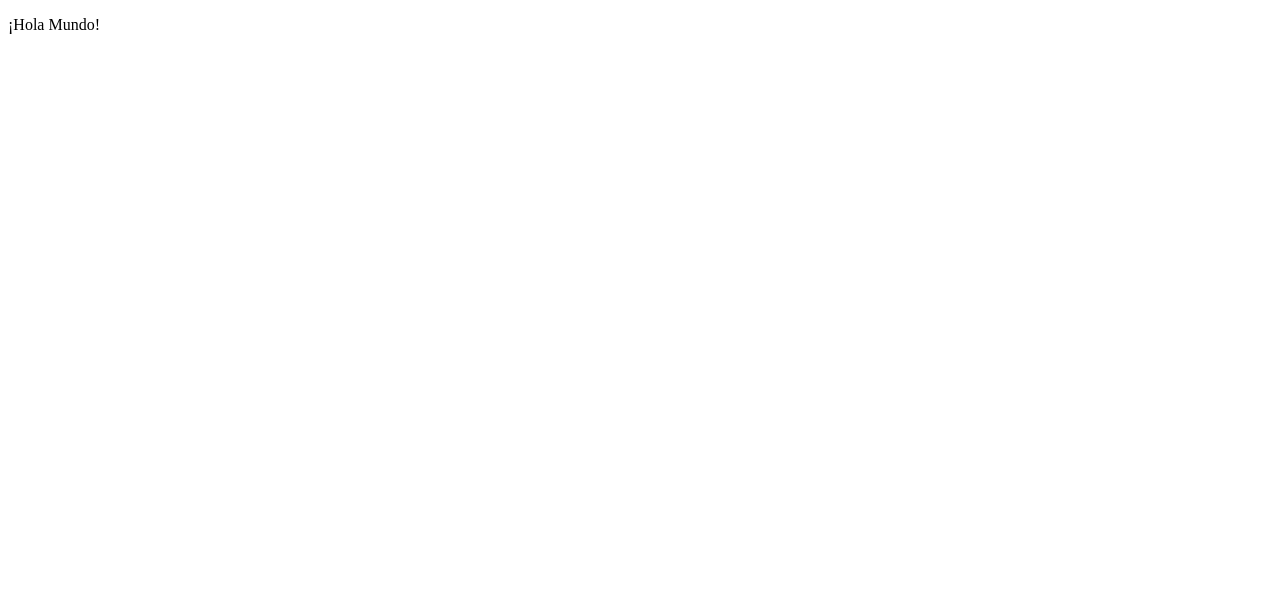
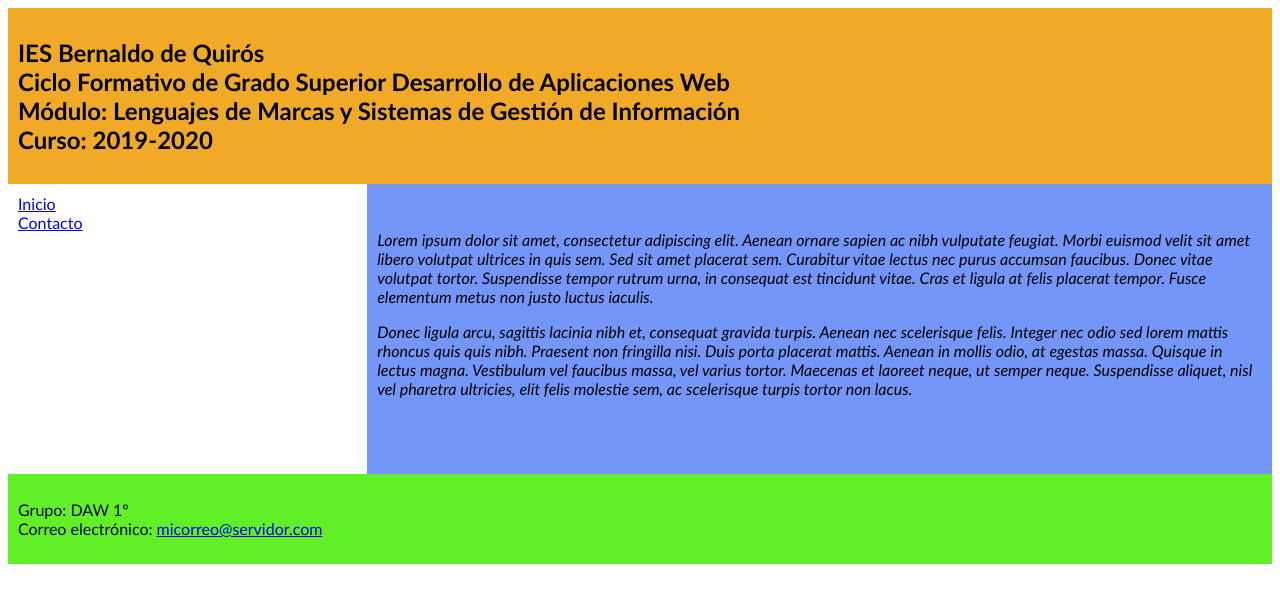
Before and after one commit to ibq-daw1-1920-00/lmsgi, a plain HTML site: page index.html in a window 1280 px wide. Drawn offline with Linux system fonts and the light colour scheme.

Commit message:
Indice LMSGI

```diff
--- /dev/null
+++ b/CSS/LMSGI.css
@@ -0,0 +1,32 @@
+html,body {
+    height:100%;
+    font-family:Calibri
+}
+
+header {
+    display:block;
+    background:#f0aa28;
+    padding: 10px 10px;
+}
+section {
+    width: 70%;
+    background: #7396f8;
+    float: right;
+    overflow: auto;
+    padding: 10px 10px;
+    padding-bottom: 60px;
+    padding-top: 30px;
+}
+
+aside {
+    float: left;
+    width: 20%;
+    padding: 10px 10px;
+}
+
+footer {
+    position: relative;
+    clear: both;
+    background: #61f028;
+    padding: 10px 10px;
+}
--- a/index.html
+++ b/index.html
@@ -2,13 +2,44 @@
 <html lang="es">
 
 <head>
-	<meta charset="UTF-8"  />
-        <title>Título Hola Mundo</title>
+	<meta charset="UTF-8"/>
+    <title>Título Hola Mundo</title>
+    <link rel="icon" href="imagenes/LMSGI_Icono.png" type="image/png"/>
+    <link rel="stylesheet" media="screen" href="CSS/LMSGI.css"/>
 </head>
 
 <body>
 
-     <p>¡Hola Mundo!</p>
+    <header>
+        <h2>
+            IES Bernaldo de Quirós<br/>
+            Ciclo Formativo de Grado Superior Desarrollo de Aplicaciones Web<br/>
+            Módulo: Lenguajes de Marcas y Sistemas de Gestión de Información<br/>
+            Curso: 2019-2020
+        </h2>
+    </header>
+
+    <section>
+        <em>
+        <p>Lorem ipsum dolor sit amet, consectetur adipiscing elit. Aenean ornare sapien ac nibh vulputate feugiat. Morbi euismod velit sit amet libero volutpat ultrices in quis sem. Sed sit amet placerat sem. Curabitur vitae lectus nec purus accumsan faucibus. Donec vitae volutpat tortor. Suspendisse tempor rutrum urna, in consequat est tincidunt vitae. Cras et ligula at felis placerat tempor. Fusce elementum metus non justo luctus iaculis.</p>
+        <p>Donec ligula arcu, sagittis lacinia nibh et, consequat gravida turpis. Aenean nec scelerisque felis. Integer nec odio sed lorem mattis rhoncus quis quis nibh. Praesent non fringilla nisi. Duis porta placerat mattis. Aenean in mollis odio, at egestas massa. Quisque in lectus magna. Vestibulum vel faucibus massa, vel varius tortor. Maecenas et laoreet neque, ut semper neque. Suspendisse aliquet, nisl vel pharetra ultricies, elit felis molestie sem, ac scelerisque turpis tortor non lacus.</p>
+        </em>
+
+    </section>
+
+
+    <aside>
+            <a href="index.html">Inicio</a><br/>
+            <a href="mailto:correo@servidor.com">Contacto</a>
+    </aside>
+
+
+    <footer>
+        <p>
+            Grupo: DAW 1º</br>
+            Correo electrónico: <a href="mailto:correo@servidor.com">micorreo@servidor.com</a>
+        </p>
+    </footer>
 
 </body>
 
```
Also changed, not shown: imagenes/LMSGI_Icono.png (added).
